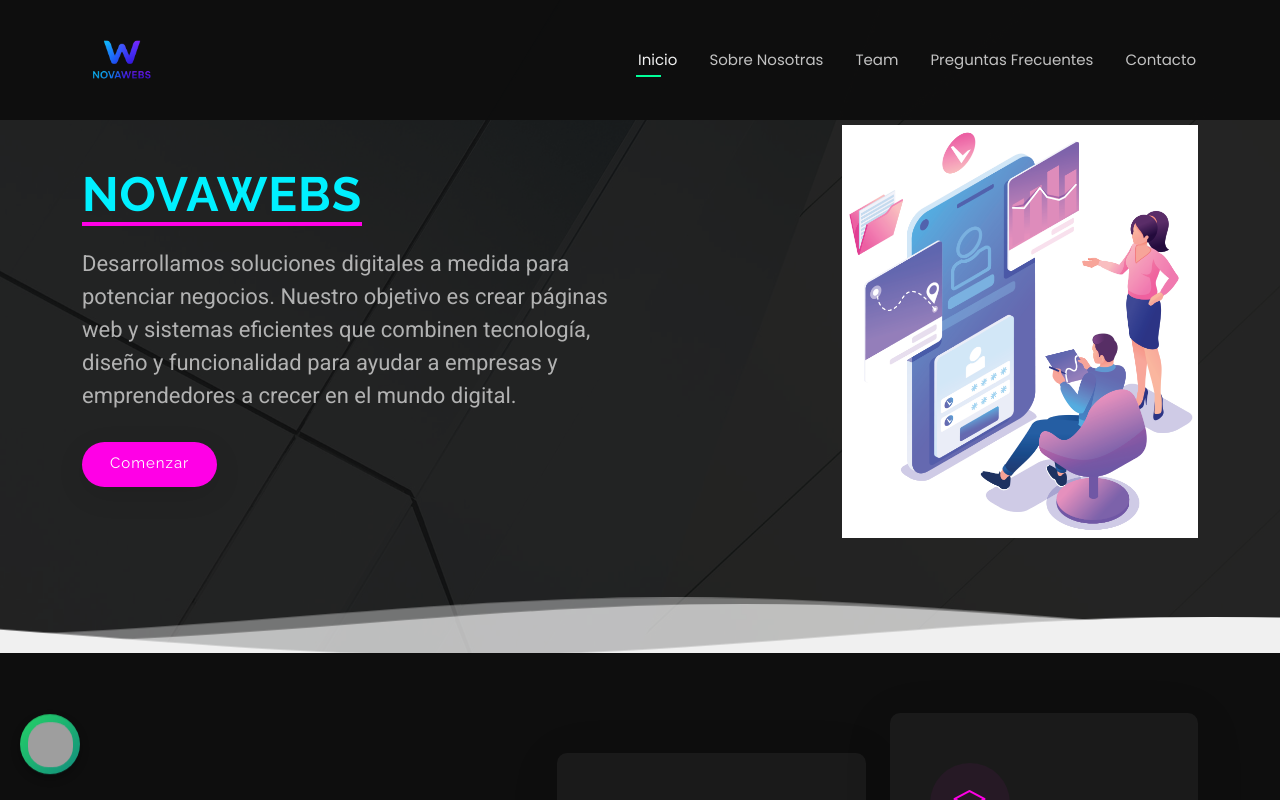
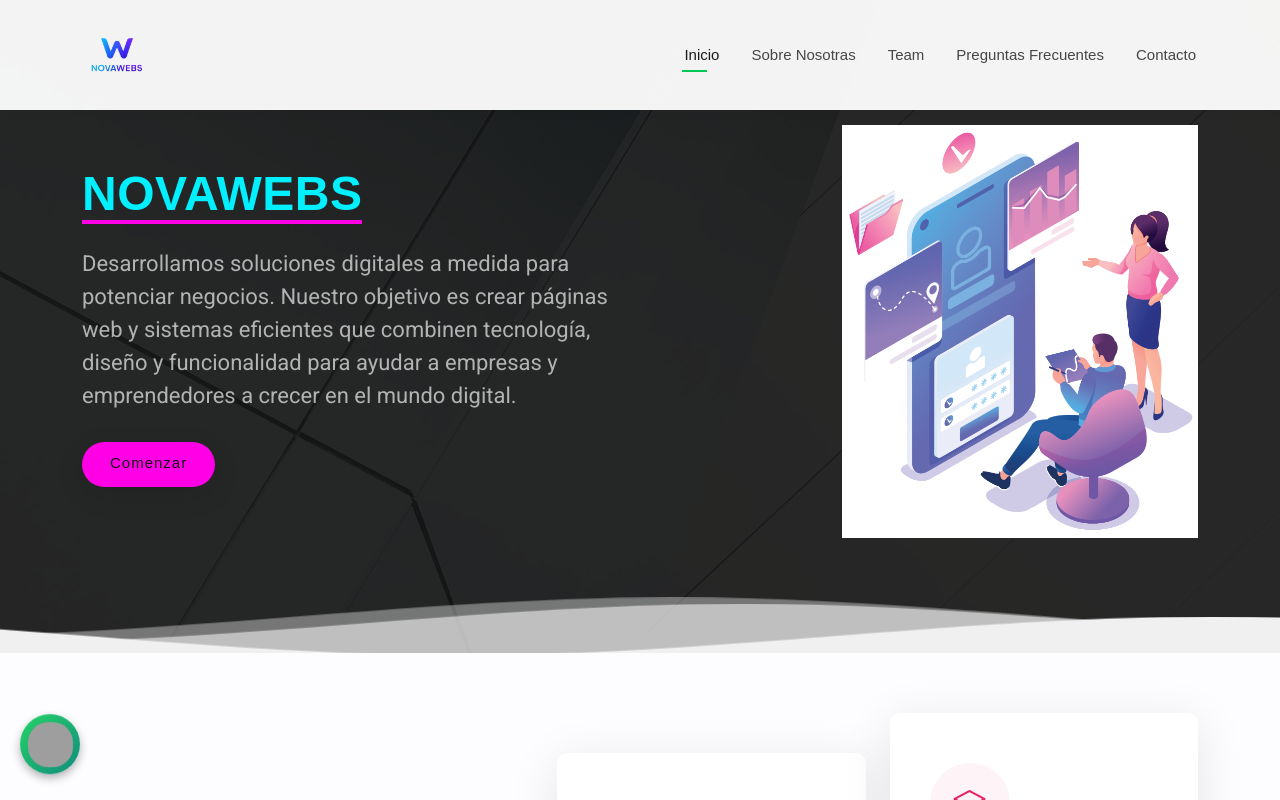
Before and after one commit to indalif/nova-webs, a plain HTML site: page index.html in a window 1280 px wide. Shown: the top 800 px of the page. Drawn offline with nearby package versions, Linux system fonts and the light colour scheme; grey boxes are pictures that could not be loaded.

Commit message:
Update main.css

```diff
--- a/assets/css/main.css
+++ b/assets/css/main.css
@@ -1,49 +1,47 @@
-/* Fonts */
 :root {
   /* Fuentes Modernas y Tecnológicas */
   --default-font: "Outfit", "Roboto", sans-serif;
-  --heading-font: "Orbitron", "Raleway", sans-serif;
-  --nav-font: "Outfit", "Poppins", sans-serif;
-
-  /* Colores vibrantes (paleta del carrusel) */
-  --background-color: #0e0e0e; /* fondo oscuro limpio */
-  --default-color: #f0f0f0;    /* texto claro para contraste */
-  --heading-color: #00f0ff;    /* cian eléctrico */
-  --accent-color: #ff00e6;     /* fucsia neón */
-  --surface-color: #1a1a1a;    /* para tarjetas o cajas */
-  --contrast-color: #ffffff;
+  --heading-font: "Orbitron", sans-serif;
+  --nav-font: "Outfit", sans-serif;
+
+  /* Colores claros y vibrantes */
+  --background-color: #fdfdff; /* Fondo claro suave */
+  --default-color: #1a1a1a;    /* Texto general oscuro */
+  --heading-color: #00bcd4;    /* Cian vibrante para títulos */
+  --accent-color: #e91e63;     /* Fucsia fuerte para enlaces y detalles */
+  --surface-color: #ffffff;    /* Fondo de tarjetas/secciones */
+  --contrast-color: #111111;
 
   /* Nav */
-  --nav-color: #f0f0f0;
-  --nav-hover-color: #00ff99;
-  --nav-mobile-background-color: #1a1a1a;
-  --nav-dropdown-background-color: #222;
-  --nav-dropdown-color: #f0f0f0;
-  --nav-dropdown-hover-color: #ffff00;
+  --nav-color: #1a1a1a;
+  --nav-hover-color: #00c853; /* Verde lima brillante */
+  --nav-mobile-background-color: #ffffff;
+  --nav-dropdown-background-color: #f2f2f2;
+  --nav-dropdown-color: #1a1a1a;
+  --nav-dropdown-hover-color: #ff9800; /* Naranja vibrante */
 
   scroll-behavior: smooth;
 }
 
-/* Modos claros/oscuros */
+/* Presets para secciones */
 .light-background {
-  --background-color: #f9f9f9;
-  --surface-color: #ffffff;
-  --default-color: #111111;
-  --heading-color: #ff00e6;
-  --accent-color: #00f0ff;
+  --background-color: #ffffff;
+  --surface-color: #f9f9f9;
+  --default-color: #1a1a1a;
+  --heading-color: #00bcd4;
+  --accent-color: #e91e63;
 }
 
 .dark-background {
-  --background-color: #0e0e0e;
+  --background-color: #111111;
   --surface-color: #1a1a1a;
   --default-color: #f0f0f0;
   --heading-color: #00f0ff;
   --accent-color: #ff00e6;
-  --contrast-color: #ffffff;
-}
-
-/*--------------------------------------------------------------
-# General Styling
+}
+
+/*--------------------------------------------------------------
+# Estilos Generales
 --------------------------------------------------------------*/
 body {
   color: var(--default-color);
@@ -59,22 +57,22 @@ a {
 
 a:hover {
   color: color-mix(in srgb, var(--accent-color), transparent 20%);
-  text-decoration: none;
+  text-decoration: underline;
 }
 
 h1, h2, h3, h4, h5, h6 {
   color: var(--heading-color);
   font-family: var(--heading-font);
-  letter-spacing: 1px;
-}
-
-/*--------------------------------------------------------------
-# Email Form
+  letter-spacing: 0.5px;
+}
+
+/*--------------------------------------------------------------
+# Formulario Email
 --------------------------------------------------------------*/
 .php-email-form .error-message {
   display: none;
-  background: #ff3366;
-  color: #fff;
+  background: #ff5252;
+  color: #ffffff;
   text-align: left;
   padding: 15px;
   margin-bottom: 24px;
@@ -83,8 +81,8 @@ h1, h2, h3, h4, h5, h6 {
 
 .php-email-form .sent-message {
   display: none;
-  background: #00cc88;
-  color: #fff;
+  background: #00c853;
+  color: #ffffff;
   text-align: center;
   padding: 15px;
   margin-bottom: 24px;
@@ -112,7 +110,7 @@ h1, h2, h3, h4, h5, h6 {
 }
 
 @keyframes php-email-form-loading {
-  0%   { transform: rotate(0deg); }
+  0% { transform: rotate(0deg); }
   100% { transform: rotate(360deg); }
 }
 
@@ -120,14 +118,15 @@ h1, h2, h3, h4, h5, h6 {
 # Header
 --------------------------------------------------------------*/
 .header {
-  --background-color: rgba(14, 14, 14, 0.95);
-  --default-color: #f0f0f0;
-  --heading-color: #00f0ff;
+  --background-color: rgba(255, 255, 255, 0.95);
+  --default-color: #1a1a1a;
+  --heading-color: #00bcd4;
   color: var(--default-color);
   background-color: var(--background-color);
   padding: 20px 0;
   transition: all 0.5s;
   z-index: 997;
+  box-shadow: 0 2px 10px rgba(0,0,0,0.05);
 }
 
 .header .logo {
@@ -136,13 +135,13 @@ h1, h2, h3, h4, h5, h6 {
 }
 
 .header .logo img {
-  width: 80px;
-  height: 80px;
+  width: 70px;
+  height: 70px;
   object-fit: contain;
 }
 
 .header .logo h1 {
-  font-size: 30px;
+  font-size: 28px;
   margin: 0;
   font-weight: 700;
   color: var(--heading-color);
@@ -151,9 +150,10 @@ h1, h2, h3, h4, h5, h6 {
   align-items: center;
 }
 
+/* Header con scroll */
 .scrolled .header {
-  background-color: #111122;
-  box-shadow: 0px 0 18px rgba(0, 255, 255, 0.3);
+  background-color: #ffffff;
+  box-shadow: 0 4px 12px rgba(0,0,0,0.1);
 }
 
 @media (min-width: 1200px) {
```
